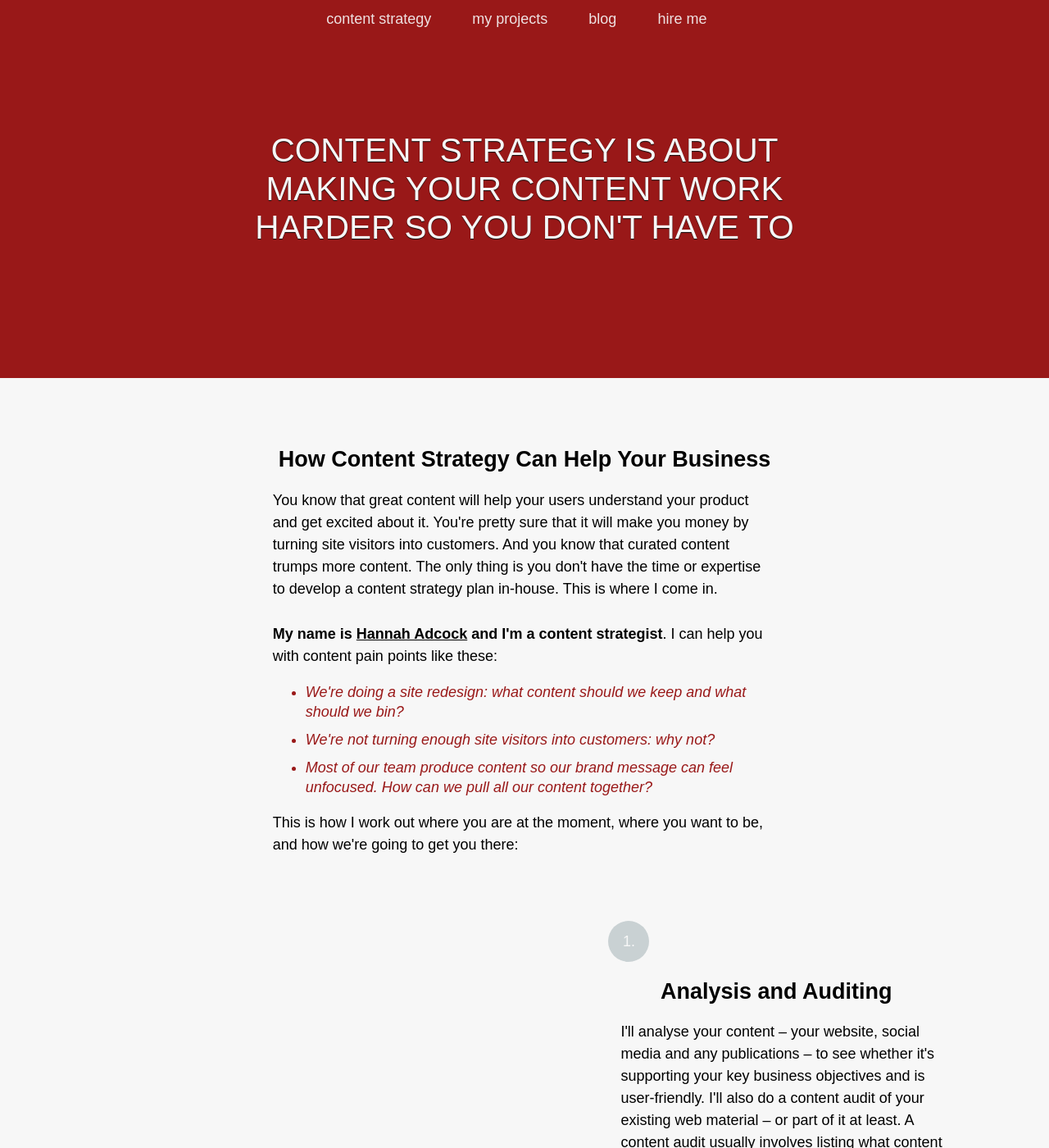
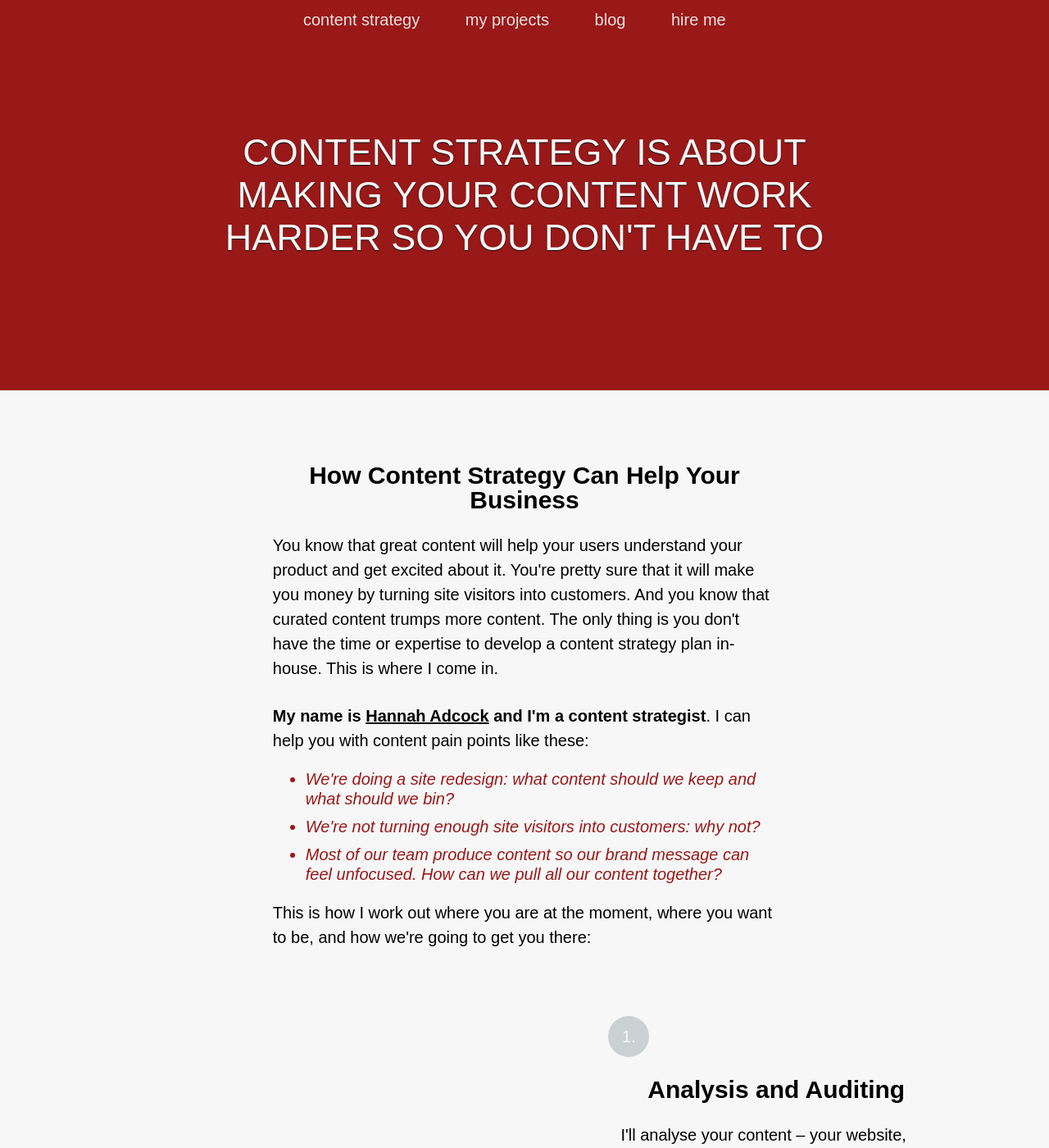
Before and after one commit to smokingpun/smokingpun.github.io, a Jekyll site: the page built from index.html, in a window 1280 px wide and 1400 px high. Shown: the whole window at 82% size. Built offline with Jekyll 4.4.1, drawn with Linux system fonts in a browser that asks for light colours; nearby versions of some CDN libraries; Markdown is read by kramdown in place of the engine named in the settings.

Commit message:
increased larger viewport font size

```diff
--- a/css/style.css
+++ b/css/style.css
@@ -3,7 +3,7 @@
 body {
 	text-align: center;
 	font-family: "museo-sans",sans-serif;
-	font-size: 18px;
+	font-size: 20px;
 	font-weight:300;
 }
 
@@ -52,7 +52,7 @@ h2 {
 .journey {
 	padding: 5% 10%;
 	background-color: rgb(247,247,247);
-	font-size: 18px;
+	font-size: 20px;
 	line-height: 24px;
 }
 
@@ -131,6 +131,7 @@ h2 {
 	width: 60%;
 	margin: auto;
 }
+
 .blog {
 	padding: 40px 5% 40px 5%;
 	background-color: rgb(201,209,211);
@@ -529,9 +530,13 @@ a.button_return_to_top, a.button_hire_me, a.button_find_out_more {
 
 }
 @media screen and (max-width: 850px) and (min-width: 701px) {
-		.journey_center {
-		width: 80%;
+
+
+
+	.journey_center {
+	width: 80%;
 	}
+
 	.journey_analytics, .journey_implementation, .journey_analysis, .journey_strategy {
 		width: 60%;
 	}
@@ -548,6 +553,9 @@ a.button_return_to_top, a.button_hire_me, a.button_find_out_more {
 	}
 	section.blog.group article p, section.blog.group article li {
 	font-size: 18px;
+	}
+	.journey {
+		font-size: 18px;
 	}
 
 }
```
